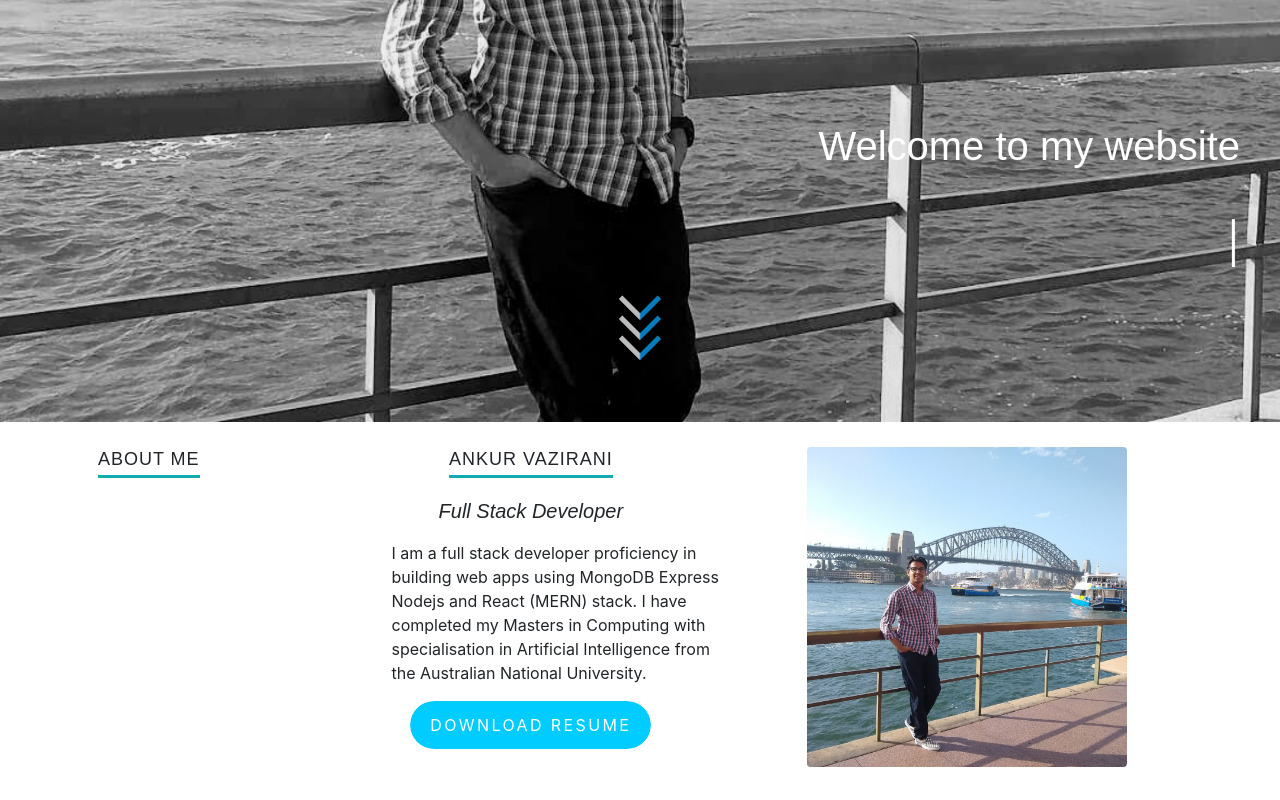
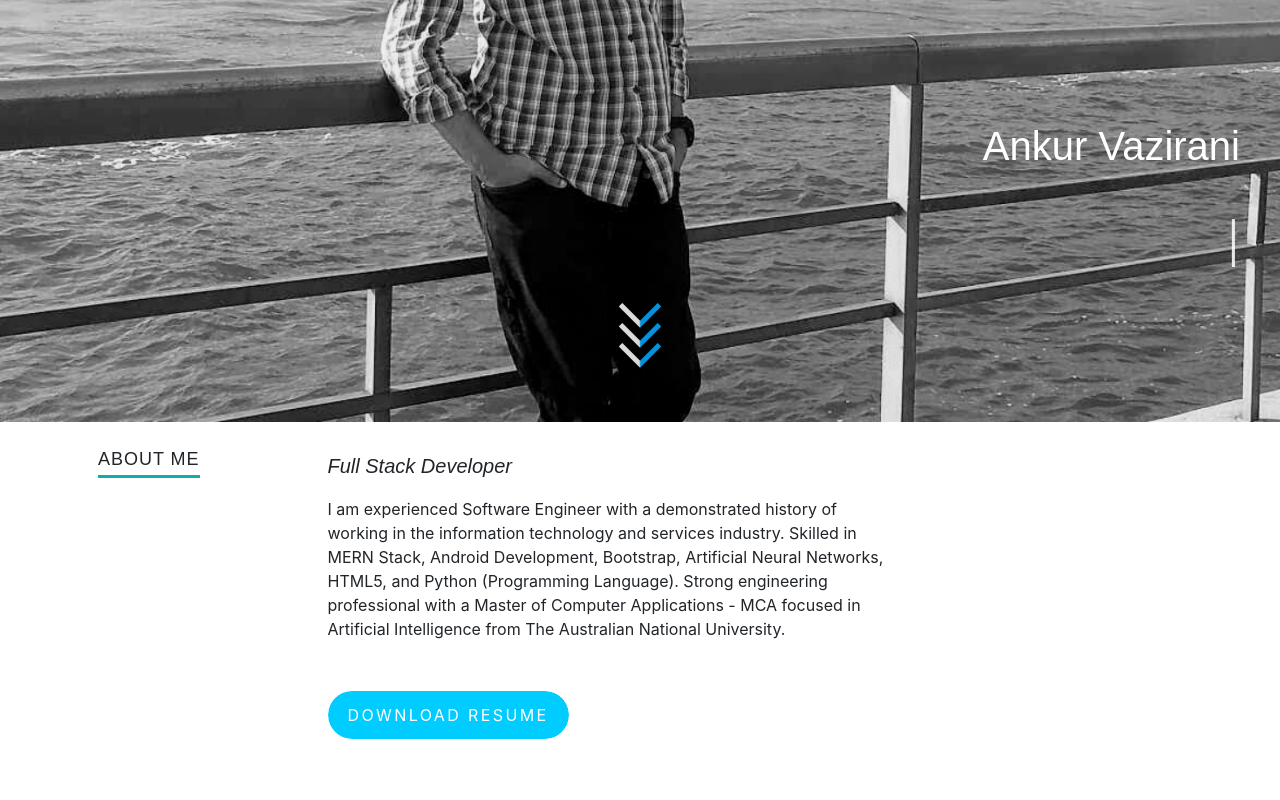
Before and after one commit to vaz007/curriculum_vitae, a React (Create React App) app: page /about in a window 1280 px wide. Shown: the part 520-1320 px from the top of the page. Built offline with nearby package versions, Linux system fonts and the light colour scheme.

Commit message:
small changes in About

```diff
--- a/package.json
+++ b/package.json
@@ -10,6 +10,7 @@
     "react": "^16.11.0",
     "react-animate-on-scroll": "^2.1.5",
     "react-dom": "^16.11.0",
+    "react-router-dom": "^5.1.2",
     "react-scripts": "3.2.0",
     "typewriter-effect": "^2.12.1"
   },
--- a/src/CSS/About.css
+++ b/src/CSS/About.css
@@ -12,7 +12,7 @@
   z-index: 1;
 }
 .button:after {
-    content: '';
+  content: "";
   position: absolute;
   bottom: 0;
   left: 0;
@@ -23,7 +23,7 @@
   z-index: -2;
 }
 .button:before {
-    content: '';
+  content: "";
   position: absolute;
   bottom: 0;
   left: 0;
@@ -41,24 +41,18 @@
   width: 100%;
 }
 
-
-
-
-
-
 .about {
   margin-bottom: 48px;
   padding-bottom: 24px;
   border-bottom: 1px solid #e8e8e8;
+}
 
-  }
 #about {
   background: #fff;
   padding-bottom: 72px;
   overflow: hidden;
   margin-top: 25px;
 }
-
 
 #about h1 {
   font: 18px/24px "opensans-bold", sans-serif;
@@ -71,8 +65,25 @@
   padding-bottom: 6px;
 }
 
-#about h5 span {
+#about h3 span {
   font: 20px/28px "opensans", sans-serif;
   font-style: italic;
   padding-bottom: 6px;
 }
+#about .details {
+  display: block;
+  margin-block-start: 1em;
+  margin-block-end: 1em;
+  margin-inline-start: 0px;
+  margin-inline-end: 0px;
+  width: 60%;
+  margin-bottom: 50px;
+}
+
+p {
+  display: block;
+  margin-block-start: 1em;
+  margin-block-end: 1em;
+  margin-inline-start: 0px;
+  margin-inline-end: 0px;
+}
--- a/src/Components/About.js
+++ b/src/Components/About.js
@@ -1,35 +1,36 @@
 import React, { Component } from "react";
 import ScrollAnimation from "react-animate-on-scroll";
 import "animate.css/animate.min.css";
-import AboutImage from "../Images/AboutPage.png";
+// import AboutImage from "../Images/AboutPage.png";
 import "../CSS/About.css";
+import Resume from "../Assets/ANKUR_VAZIRANI.pdf";
+
 export class About extends Component {
   render() {
     return (
       <div className="row about" id="about">
-        <div className="col-sm-12 col-md-12 col-lg-3">
+        <div className="col-sm-12 col-md-3 col-lg-3">
           <h1>
             <span>About Me</span>
           </h1>
         </div>
-        <div className="col-sm-4 col-md-6 col-lg-4">
+        <div className="col-sm-12 col-md-9 col-lg-9 text-left">
           <ScrollAnimation animateIn="bounceInRight" animateOut="bounceInRight">
-            <h1>
-              <span>Ankur Vazirani</span>
-            </h1>
-            <h5>
+            <h3>
               <span>Full Stack Developer</span>
-            </h5>
-            <p className="text-left" style={{ marginLeft: "4rem" }}>
-              I am a full stack developer proficiency in building web apps using
-              MongoDB Express Nodejs and React (MERN) stack. I have completed my
-              Masters in Computing with specialisation in Artificial
-              Intelligence from the Australian National University.
+            </h3>
+            <p className="details">
+              I am experienced Software Engineer with a demonstrated history of working in the
+              information technology and services industry. Skilled in MERN Stack, Android
+              Development, Bootstrap, Artificial Neural Networks, HTML5, and
+              Python (Programming Language). Strong engineering professional
+              with a Master of Computer Applications - MCA focused in Artificial
+              Intelligence from The Australian National University.
             </p>
 
-            {/* Button COde  */}
+            {/* Button Code  */}
 
-            <a href="/" className="button">
+            <a href={Resume} className="button">
               Download Resume
             </a>
 
@@ -37,7 +38,7 @@ export class About extends Component {
           </ScrollAnimation>
         </div>
 
-        <div className="col-sm-4 col-md-6 col-lg-4">
+        {/* <div className="col-sm-4 col-md-6 col-lg-4">
           <ScrollAnimation animateIn="fadeInLeft" animateOut="fadeInLeft">
             <img
               src={AboutImage}
@@ -46,7 +47,7 @@ export class About extends Component {
               alt="Cinque Terre"
             ></img>
           </ScrollAnimation>
-        </div>
+        </div> */}
       </div>
     );
   }
--- a/src/Components/Navbar.js
+++ b/src/Components/Navbar.js
@@ -41,7 +41,7 @@ export class Navbar extends Component {
                 </a>
               </li>
               <li className="nav-item">
-                <a className="nav-link" href="/">
+                <a className="nav-link" href="/about">
                   About
                 </a>
               </li>
@@ -68,7 +68,7 @@ export class Navbar extends Component {
         <div className="text-block">
           <Typewriter
             options={{
-              strings: ["I am Ankur Vazirani", "Full Stack Developer", "AI specialist", ],
+              strings: ["Full Stack Developer", "AI specialist" ],
               autoStart: true,
               loop: true
             }}
@@ -76,7 +76,7 @@ export class Navbar extends Component {
         </div>
         <div className="text-block-heading">
           <h5>
-            <span>Welcome to my website</span>
+            <span>Ankur Vazirani</span>
           </h5>
         </div>
         {/* Text-block code ends here  */}
--- a/src/Components/Resume.js
+++ b/src/Components/Resume.js
@@ -1,16 +1,18 @@
 import React, { Component } from "react";
-import Nav from './Navbar';
-import About from './About'
-import Education from './Education'
-import Skills from './Skills'
-import Work from './Work'
-import Portfolio from './Portfolio'
-import Contact from './Contact'
+import { BrowserRouter, Route } from "react-router-dom";
+
+import Nav from "./Navbar";
+import About from "./About";
+import Education from "./Education";
+import Skills from "./Skills";
+import Work from "./Work";
+import Portfolio from "./Portfolio";
+import Contact from "./Contact";
 export class Resume extends Component {
   render() {
     return (
       <div>
-         <Nav />
+        <Nav />
         <About />
         <Skills />
         <Education />
@@ -18,6 +20,14 @@ export class Resume extends Component {
         <Portfolio />
         <Contact />
 
+        <BrowserRouter>
+          <Route path="/about" component={About} />
+          <Route path="/skills" component={Skills} />
+          <Route path="/education" component={Education} />
+          <Route path="/work" component={Work} />
+          <Route path="/portfolio" component={Portfolio} />
+          <Route path="/contact" component={Contact} />
+        </BrowserRouter>
       </div>
     );
   }
```
Also changed, not shown: 2 other files (tests, documents, lock files or other folders). Lines whose indentation alone changed are shown as unchanged.
